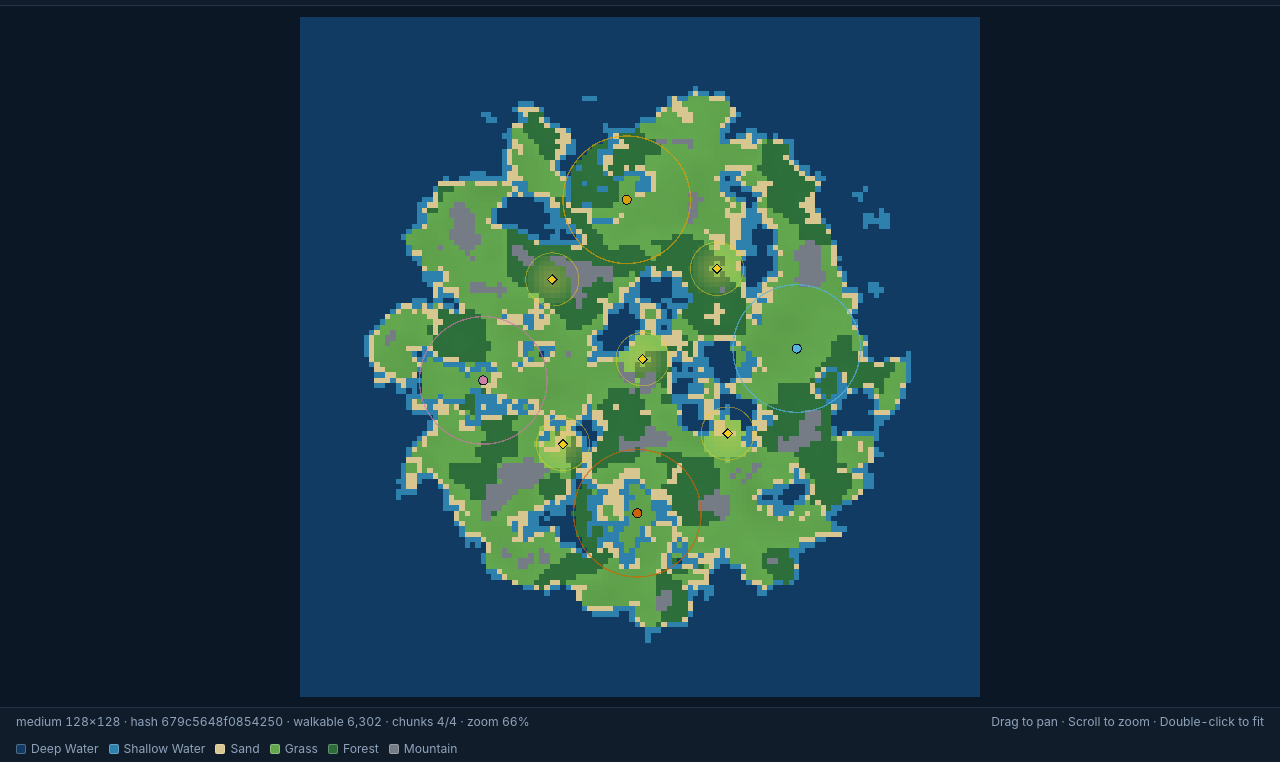
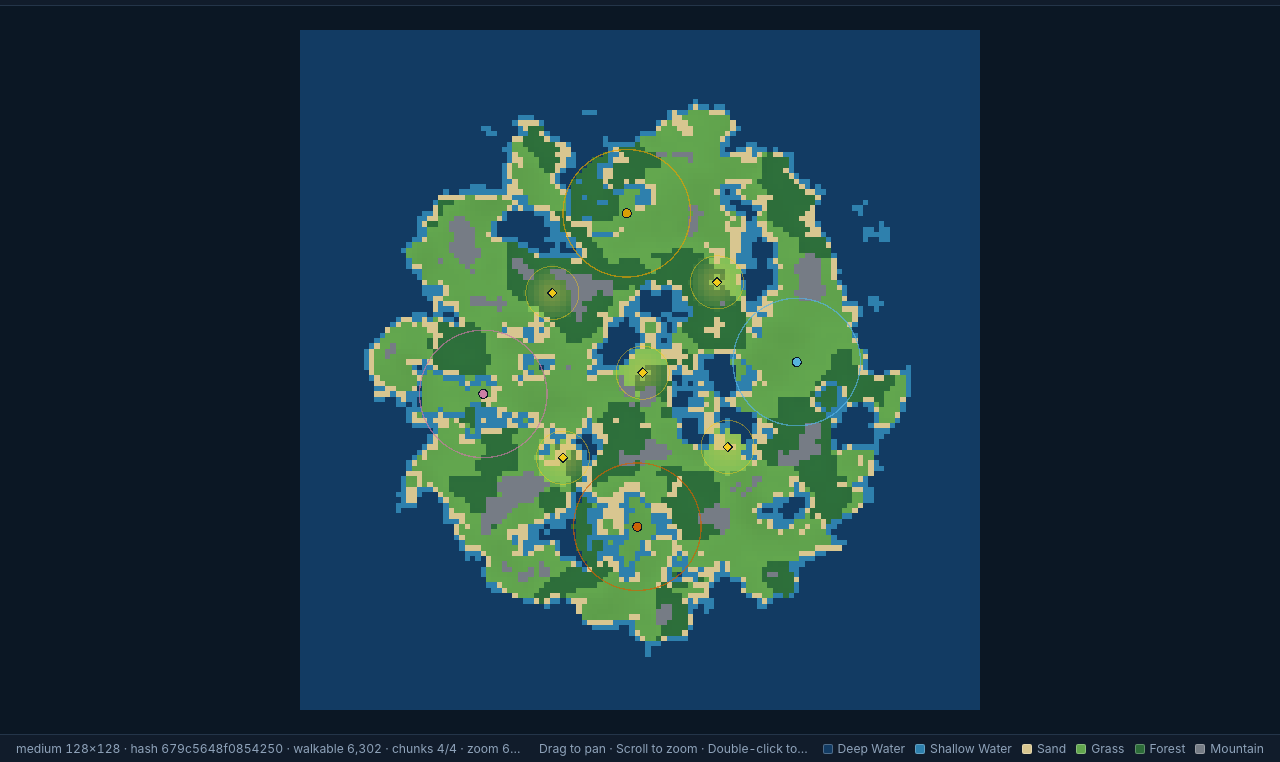
Before and after one commit to munna7862/evolution-island, a website built with Vite: page packages/viewer/index.html in a window 1280 px wide. Shown: the part 38-800 px from the top of the page. Built offline with nearby package versions, Linux system fonts and the light colour scheme.

Commit message:
Keep viewer status bar single-line so hover never resizes viewport

```diff
--- a/packages/viewer/src/styles.css
+++ b/packages/viewer/src/styles.css
@@ -173,19 +173,29 @@ body {
   border-top: 1px solid var(--border);
   font-size: 0.76rem;
   color: var(--muted);
-  flex-wrap: wrap;
+  white-space: nowrap;
+  overflow: hidden;
+  flex: 0 0 auto;
 }
 
 .stats,
 .hover-info {
   font-variant-numeric: tabular-nums;
+  overflow: hidden;
+  text-overflow: ellipsis;
+}
+
+.hover-info {
+  min-width: 0;
+  flex: 1 1 auto;
+  text-align: center;
 }
 
 .legend {
   display: flex;
   align-items: center;
   gap: 10px;
-  flex-wrap: wrap;
+  flex-shrink: 0;
 }
 
 .legend-item {
```
